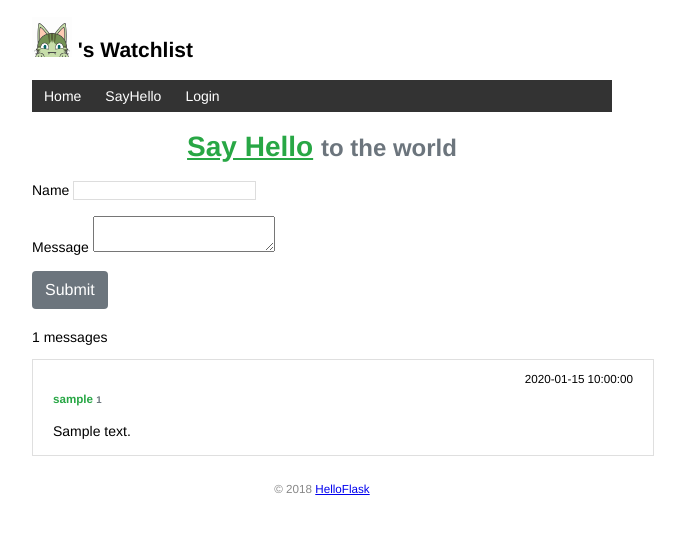
After one commit to changjiong/watchlist, a Python web app: template templates/sayhello.html in a window 1280 px wide. The commit adds this page. Shown: the top 534 px of the page, without its empty margins (318-1003 px from the left). Run offline with Jinja, Linux system fonts and the light colour scheme; the template is opened without the code that fills it: most values are stand-ins (such as "Sample title", 1, 10 or a date in 2020).

Commit message:
Add sayhello to the world.

```diff
--- a/static/style.css
+++ b/static/style.css
@@ -52,7 +52,7 @@ input[type=text] {
     border: 1px solid #ddd;
 }
 
-input[name=year] {
+input[name=rate] {
     width: 50px;
 }
 
@@ -117,6 +117,83 @@ input[name=year] {
     margin: 0 auto;
     height: 100px;
 }
+.text-center {
+    text-align: center !important;
+}
+
+.text-success {
+    color: #28a745!important;
+}
+
+
+.sub-title {
+    font-size: 24px;
+}
+
+.text-muted {
+    color: #6c757d!important;
+}
+
+.hello-form {
+    margin-bottom: 20px;
+}
+
+form {
+    display: block;
+    margin-top: 0em;
+}
+
+.form-group {
+    margin-bottom: 1rem;
+}
+
+.btn-secondary {
+    color: #fff;
+    background-color: #6c757d;
+    border-color: #6c757d;
+}
+
+.btn {
+    display: inline-block;
+    font-weight: 400;
+    text-align: center;
+    white-space: nowrap;
+    vertical-align: middle;
+    user-select: none;
+    border: 1px solid transparent;
+    padding: .375rem .75rem;
+    font-size: 1rem;
+    line-height: 1.5;
+    border-radius: .25rem;
+}
+
+.list-group-item {
+    position: relative;
+    display: block;
+    padding: .75rem 1.25rem;
+    margin-bottom: -1px;
+    background-color: #fff;
+    border: 1px solid rgba(0,0,0,.125);
+}
+
+.list-group-item-action {
+    width: 100%;
+    text-align: inherit;
+}
+
+.w-100 {
+    width: 100%!important;
+}
+.justify-content-between {
+    justify-content: space-between!important;
+}
+.d-flex {
+    display: flex!important;
+}
+
+.mb-1, .my-1 {
+    margin-bottom: .25rem!important;
+}
 
 footer {
     color: #888;
--- a/templates/base.html
+++ b/templates/base.html
@@ -20,6 +20,7 @@
     <nav>
         <ul>
             <li><a href="{{ url_for('index') }}">Home</a></li>
+            <li><a href="{{ url_for('sayhello') }}">SayHello</a></li>
             {% if current_user.is_authenticated %}
                 <li><a href="{{ url_for('settings') }}">Settings</a></li>
                 <li><a href="{{ url_for('logout') }}">Logout</a></li>
@@ -30,7 +31,7 @@
     </nav>
     {% block content %}{% endblock %}
     <footer>
-        <small>&copy; 2018 <a href="http://helloflask.com/tutorial">HelloFlask</a></small>
+        <small>&copy; 2018 <a href="http://www.via1024.com">HelloFlask</a></small>
     </footer>
 </body>
 </html>
--- a/templates/edit.html
+++ b/templates/edit.html
@@ -4,7 +4,7 @@
 <h3>Edit item</h3>
 <form method="post">
     Name <input type="text" name="title" autocomplete="off" required value="{{ movie.title }}">
-    Year <input type="text" name="year" autocomplete="off" required value="{{ movie.year }}">
+    Rate <input type="text" name="rate" autocomplete="off" required value="{{ movie.rate }}">
     <input class="btn" type="submit" name="submit" value="Update">
 </form>
 {% endblock %}
--- /dev/null
+++ b/templates/sayhello.html
@@ -0,0 +1,37 @@
+{% extends 'base.html' %}
+{% block content %}
+
+<h1 class="text-center">
+    <a href="/" class="text-success"><strong>Say Hello</strong></a>
+    <small class="text-muted sub-title">to the world</small>
+</h1>
+<div class="hello-form">
+    <form action="/sayhello" method="post" class="form" role="form">
+        <input id="csrf_token" name="csrf_token" type="hidden" value="IjJlMDEzZGE0NDJiODI5Zjk4NTQwZDcwMjAxMDg2Y2YxNmYwMzk5NmYi.EFqF4g.AqJnJTdWwlbB6OjigZkmDvp4Ey8">
+        <div class="form-group required">
+            <label class="form-control-label" for="name">Name</label>
+            <input class="form-control" id="name" name="name" required="" type="text" value="">
+        </div>
+        <div class="form-group required"><label class="form-control-label" for="body">Message</label>
+            <textarea class="form-control" id="body" name="body" required=""></textarea>
+        </div>
+        <input class="btn btn-secondary" id="submit" name="submit" type="submit" value="Submit">
+    </form>
+</div>
+<div class="list-group">
+<p>{{ says|length }} messages</p>
+    {% for say in says %}
+    <a class="list-group-item list-group-item-action flex-column">
+        <div class="d-flex w-100 justify-content-between">
+            <h5 class="mb-1 text-success">{{ say.username }}
+                <small class="text-muted"> {{ say.id }} </small>
+            </h5>
+            <small data-toggle="tooltip" data-placement="top" data-timestamp="" data-delay="500" data-original-title="" title="">
+                <span class="" data-timestamp="2019-09-11T13:19:29Z" data-format="fromNow(0)" data-refresh="60000" style="">{{ say.datetime }}</span>
+            </small>
+        </div>
+        <p class="mb-1">{{ say.content }}</p>
+    </a>
+    {% endfor %}
+</div>
+{% endblock %}
```
Also changed, not shown: commands.py (+8 -13 lines), models.py (+9 -1 lines), templates/index.html (+20 -4 lines), views.py (+30 -9 lines), 1 other file.
